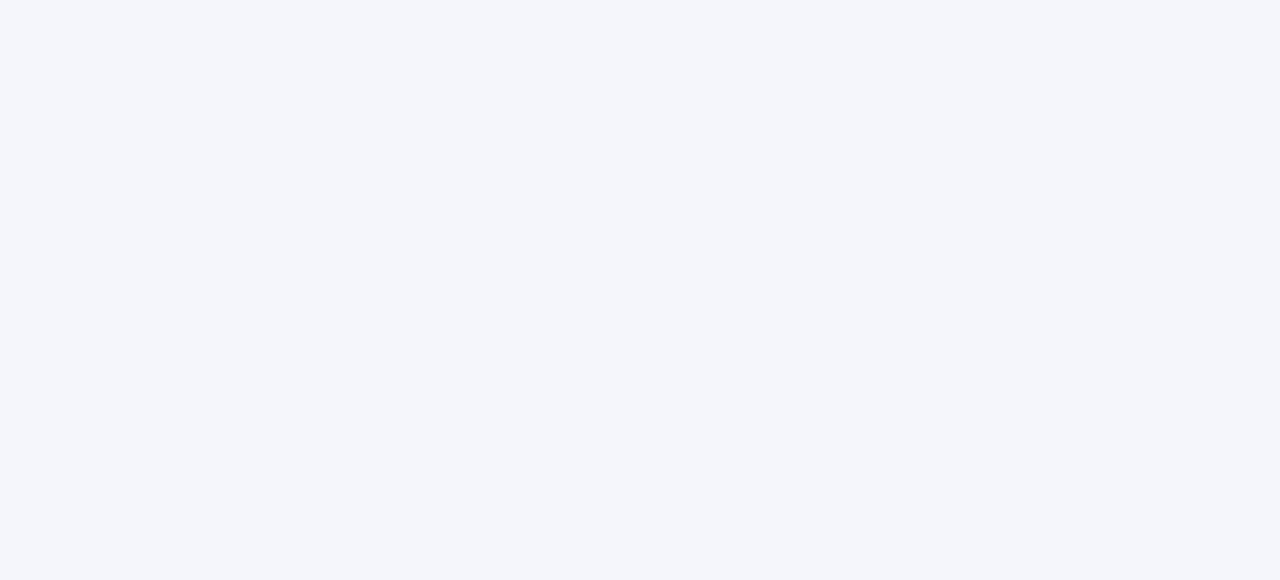
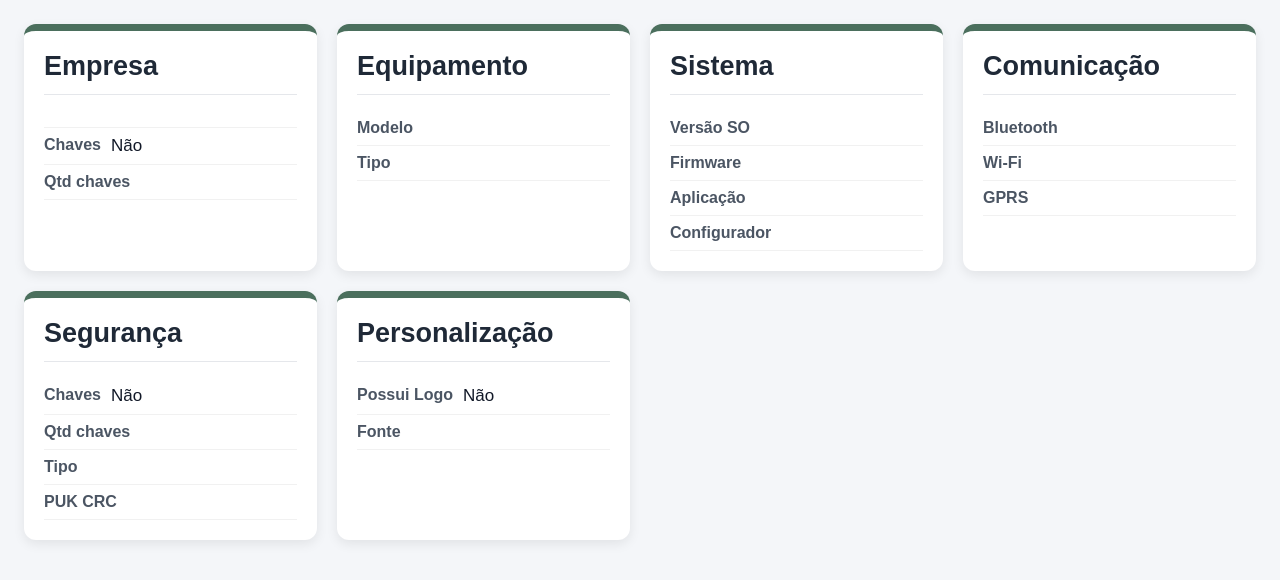
Before and after one commit to messiasas/Repo-ControleVersao, a React (Vite) app in the folder frontend/: page /version-view in a window 1280 px wide. Before the commit this address had no page. Shown: the top 580 px of the page. Built offline with nearby package versions, Linux system fonts and the light colour scheme; what ag-grid-community would draw is missing.

Commit message:
feat: Adiciona tela de visualização unica

```diff
--- a/frontend/package.json
+++ b/frontend/package.json
@@ -10,6 +10,7 @@
     "preview": "vite preview"
   },
   "dependencies": {
+    "@ag-grid-community/locale": "^35.3.1",
     "ag-grid-community": "^35.3.0",
     "ag-grid-react": "^35.3.0",
     "react": "^19.2.5",
--- a/frontend/src/App.jsx
+++ b/frontend/src/App.jsx
@@ -1,4 +1,5 @@
 import TransireTable from "./pages/TransireTable.jsx"
+import VersionView from "./pages/VersionView.jsx"
 
 import { BrowserRouter, Routes, Route } from "react-router-dom";
 
@@ -7,7 +8,9 @@ function App(){
       <BrowserRouter>
         <Routes>
 
-          <Route path="/" element={<TransireTable/>} />
+        <Route path="/" element={<TransireTable/>} />
+        <Route path="/" element={<TransireTable />} />
+        <Route path="/version-view" element={<VersionView />} />
 
         </Routes>
       </BrowserRouter>
--- a/frontend/src/components/VersionGrid.jsx
+++ b/frontend/src/components/VersionGrid.jsx
@@ -41,15 +41,40 @@ function VersionGrid({ data= {data}, selectedRow={selectedRow},  setSelectedRow=
     <div
       className="ag-theme-quartz"
       style={{ height: 600, width: '100%' }}>
-        <AgGridReact
+
+      <AgGridReact
+
         ref={gridRef}
         rowData={data}
+
+        localeText={{
+          contains: "Contém",
+          notContains: "Não contém",
+          equals: "Igual",
+          notEqual: "Diferente",
+          startsWith: "Começa com",
+          endsWith: "Termina com",
+          blank: "Vazio",
+          notBlank: "Preenchido",
+
+          filterOoo: "Filtrar...",
+          searchOoo: "Pesquisar...",
+
+          noRowsToShow: "Nenhum registro encontrado",
+
+          page: "Página",
+          more: "Mais",
+          to: "até",
+          of: "de",
+          next: "Próxima",
+          last: "Última",
+          first: "Primeira",
+          previous: "Anterior"
+        }}
+
         columnDefs={columns}
-
         rowSelection="single"
-
         pagination={true}
-
         animateRows={true}
 
         defaultColDef={{
--- a/frontend/src/pages/TransireTable.jsx
+++ b/frontend/src/pages/TransireTable.jsx
@@ -58,15 +58,25 @@ function TransireTable(){
         <button
           className={`apply-button ${selectedRow ? "active" : ""}`}
           onClick={() => {
-            console.log("Aplicar visualização única");
+          console.log("Aplicar visualização única");
 
             if(selectedRow){
               console.log("Linha atualmente selecionada:");
               console.log(selectedRow);
+
+            // MVP soluction
+            localStorage.setItem(
+              "selectedVersion",
+              JSON.stringify(selectedRow)
+            );
+
+            window.open(
+              "/version-view",
+              "_blank"
+            );
             }else{
               console.log("Nenhuma linha selecionada");
             }
-
           }}>
           Aplicar visualização única
         </button>
--- /dev/null
+++ b/frontend/src/pages/VersionView.jsx
@@ -0,0 +1,169 @@
+import { useEffect, useState } from "react";
+import "../styles/versionView.css";
+
+function VersionView() {
+
+    const [versionData, setVersionData] = useState(null);
+
+    useEffect(() => {
+
+        const data = localStorage.getItem("selectedVersion");
+
+        console.log("Dados recebidos:");
+
+        const parsedData = JSON.parse(data);
+
+        console.log(parsedData);
+
+        setVersionData(parsedData);
+
+    }, []);
+
+    return (
+    <div className="version-container">
+
+        <div className="info-card">
+            <h2>Empresa</h2>
+
+            <div className="info-row">
+                <span className="info-value">{versionData?.empresa}</span>
+            </div>
+
+            <div className="info-row">
+                <span className="info-label">Chaves</span>
+                <span className="info-value">
+                    {versionData?.chaves ? "Sim" : "Não"}
+                </span>
+            </div>
+
+            <div className="info-row">
+                <span className="info-label">Qtd chaves</span>
+                <span className="info-value">
+                    {versionData?.qtd_chaves}
+                </span>
+            </div>
+
+        </div>
+
+        <div className="info-card">
+
+            <h2>Equipamento</h2>
+
+            <div className="info-row">
+                <span className="info-label">Modelo</span>
+                <span className="info-value">{versionData?.modelo}</span>
+            </div>
+
+            <div className="info-row">
+                <span className="info-label">Tipo</span>
+                <span className="info-value">{versionData?.equipamento}</span>
+            </div>
+
+        </div>
+
+        <div className="info-card">
+
+            <h2>Sistema</h2>
+
+            <div className="info-row">
+                <span className="info-label">Versão SO</span>
+                <span className="info-value">{versionData?.versao_so}</span>
+            </div>
+
+            <div className="info-row">
+                <span className="info-label">Firmware</span>
+                <span className="info-value">{versionData?.firmware}</span>
+            </div>
+
+            <div className="info-row">
+                <span className="info-label">Aplicação</span>
+                <span className="info-value">{versionData?.aplicacao}</span>
+            </div>
+
+            <div className="info-row">
+                <span className="info-label">Configurador</span>
+                <span className="info-value">{versionData?.configurador}</span>
+            </div>
+
+        </div>
+
+        <div className="info-card">
+
+            <h2>Comunicação</h2>
+
+            <div className="info-row">
+                <span className="info-label">Bluetooth</span>
+                <span className="info-value">{versionData?.versao_bt}</span>
+            </div>
+
+            <div className="info-row">
+                <span className="info-label">Wi-Fi</span>
+                <span className="info-value">{versionData?.versao_wifi}</span>
+            </div>
+
+            <div className="info-row">
+                <span className="info-label">GPRS</span>
+                <span className="info-value">{versionData?.versao_gprs}</span>
+            </div>
+
+        </div>
+
+        <div className="info-card">
+
+            <h2>Segurança</h2>
+
+            <div className="info-row">
+                <span className="info-label">Chaves</span>
+                <span className="info-value">
+                    {versionData?.chaves ? "Sim" : "Não"}
+                </span>
+            </div>
+
+            <div className="info-row">
+                <span className="info-label">Qtd chaves</span>
+                <span className="info-value">
+                    {versionData?.qtd_chaves}
+                </span>
+            </div>
+
+            <div className="info-row">
+                <span className="info-label">Tipo</span>
+                <span className="info-value">
+                    {versionData?.tipo_chaves}
+                </span>
+            </div>
+
+            <div className="info-row">
+                <span className="info-label">PUK CRC</span>
+                <span className="info-value">
+                    {versionData?.puk_crc}
+                </span>
+            </div>
+
+        </div>
+
+        <div className="info-card">
+
+            <h2>Personalização</h2>
+
+            <div className="info-row">
+                <span className="info-label">Possui Logo</span>
+                <span className="info-value">
+                    {versionData?.possui_logo ? "Sim" : "Não"}
+                </span>
+            </div>
+
+            <div className="info-row">
+                <span className="info-label">Fonte</span>
+                <span className="info-value">
+                    {versionData?.fonte}
+                </span>
+            </div>
+
+        </div>
+
+    </div>
+    );
+}
+
+export default VersionView;
--- /dev/null
+++ b/frontend/src/styles/VersionView.css
@@ -0,0 +1,90 @@
+.version-container {
+    display: grid;
+    grid-template-columns: repeat(auto-fit, minmax(280px, 1fr));
+
+    gap: 20px;
+
+    padding: 24px;
+
+    background-color: #f4f6f9;
+
+    min-height: 100vh;
+
+    align-content: start;
+}
+
+.info-card {
+    background: #ffffff;
+
+    border-radius: 12px;
+
+    padding: 20px;
+
+    border-top: 7px solid #4b6f5d;
+
+    box-shadow:
+        0 4px 12px rgba(0, 0, 0, 0.08);
+
+    transition:
+        transform 0.2s ease,
+        box-shadow 0.2s ease;
+}
+
+.info-card:hover {
+    transform: translateY(-3px);
+
+    box-shadow:
+        0 8px 20px rgba(0, 0, 0, 0.12);
+}
+
+.info-card h2 {
+    margin: 0 0 16px 0;
+
+    padding-bottom: 12px;
+
+    border-bottom: 1px solid #e5e7eb;
+
+    color: #1f2937;
+
+    font-size: 27px;
+
+    font-weight: 700;
+}
+
+.info-row {
+    display: grid;
+
+    grid-template-columns: max-content 1fr;
+
+    gap: 10px;
+
+    padding: 8px 0;
+
+    border-bottom: 1px solid #f1f1f1;
+}
+
+.info-label {
+    font-weight: 600;
+    font-size: 16px;
+
+    color: #4b5563;
+
+    white-space: normal;
+}
+
+.info-value {
+    color: #111827;
+    font-size: 17px;
+    overflow-wrap: anywhere;
+
+    word-break: break-word;
+}
+@media (max-width: 600px) {
+
+        .info-row {
+
+        grid-template-columns: max-content 1fr;
+
+        gap: 10px;
+    }
+}
```
Also changed, not shown: 2 other files (tests, documents, lock files or other folders).
